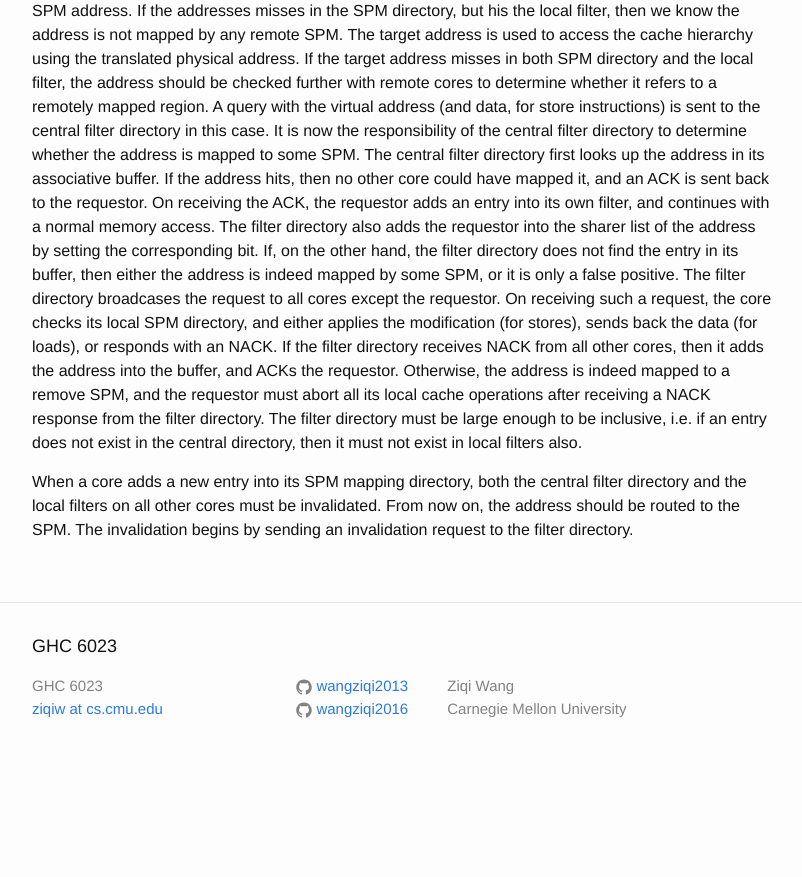
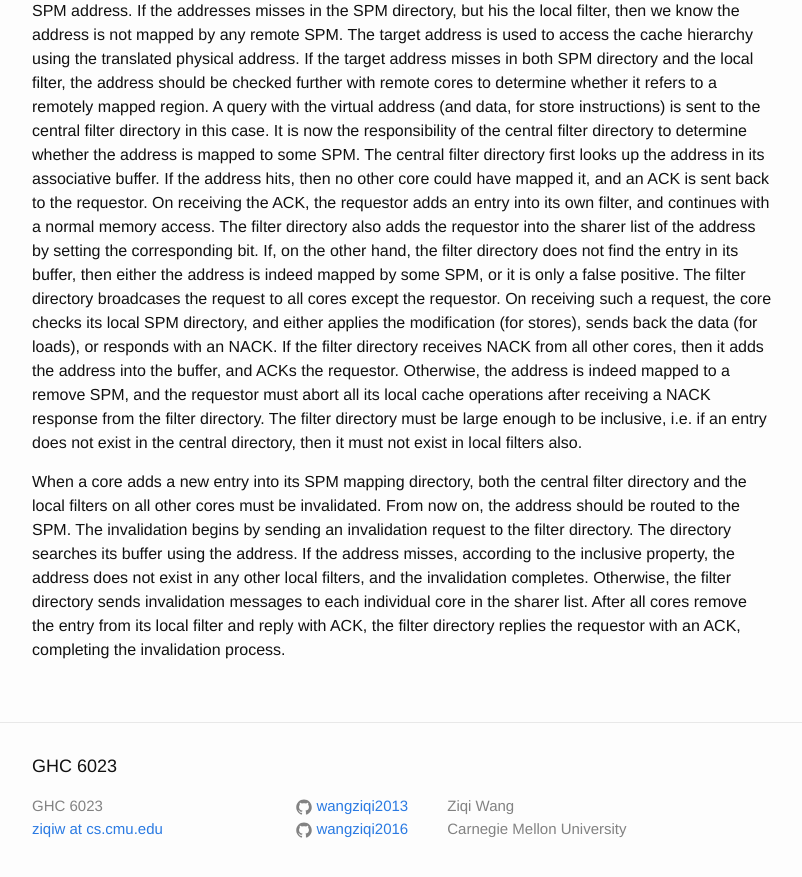
Before and after one commit to wangziqi2013/wangziqi2013.github.io, a Jekyll site: the page built from _posts/2018-05-25-Coherence-Protocol-for-Translarent-Management-of-Scratchpad-Memories-in-Shared-Memory-Manycore-Arch.markdown, in a window 1280 px wide and 900 px high, scrolled down 2512 px. Shown: the top 877 px of the window, without its empty margins (238-1040 px from the left). Built offline with Jekyll 4.4.1, drawn with Linux system fonts in a browser that asks for light colours; before the commit the page ends 3292 px from its top, so only the background shows below that.

Commit message:
Finish invalidation

```diff
--- a/_posts/2018-05-25-Coherence-Protocol-for-Translarent-Management-of-Scratchpad-Memories-in-Shared-Memory-Manycore-Arch.markdown
+++ b/_posts/2018-05-25-Coherence-Protocol-for-Translarent-Management-of-Scratchpad-Memories-in-Shared-Memory-Manycore-Arch.markdown
@@ -108,4 +108,8 @@ to be inclusive, i.e. if an entry does not exist in the central directory, then
 
 When a core adds a new entry into its SPM mapping directory, both the central filter directory and the local filters on
 all other cores must be invalidated. From now on, the address should be routed to the SPM. The invalidation begins by
-sending an invalidation request to the filter directory.
+sending an invalidation request to the filter directory. The directory searches its buffer using the address. If the
+address misses, according to the inclusive property, the address does not exist in any other local filters, and the
+invalidation completes. Otherwise, the filter directory sends invalidation messages to each individual core in the
+sharer list. After all cores remove the entry from its local filter and reply with ACK, the filter directory replies
+the requestor with an ACK, completing the invalidation process.
```
